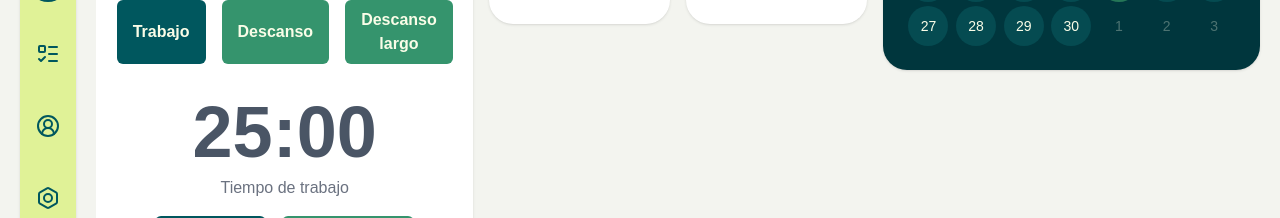
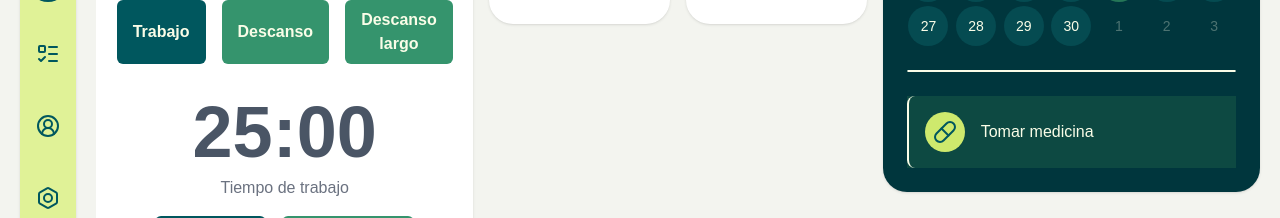
Before and after one commit to sermarmar/task-build-app, a React (Vite) app: page /home in a window 1280 px wide. Shown: the part 306-524 px from the top of the page. Built offline with nearby package versions, Linux system fonts and the light colour scheme; no server answers; the database is empty; sample sign-in values are in the browser's storage.

Commit message:
feat: agregar soporte para selección de fecha en el componente Calendar y mejorar CalendarBoard con nuevos estilos y funcionalidad de checkbox

```diff
--- a/src/app/components/template/calendar/Calendar.tsx
+++ b/src/app/components/template/calendar/Calendar.tsx
@@ -2,8 +2,11 @@ import { ChevronLeft, ChevronRight } from "lucide-react";
 import { useState } from "react";
 import partyDaysData from '../../../shared/diasFestivos.json';
 
+interface CalendarProps {
+    selectDate?: (date: Date) => void;
+}
 
-export const Calendar = () => {
+export const Calendar: React.FC<CalendarProps> = ({ selectDate }) => {
 
     const today = new Date();
     const [currentMonth, setCurrentMonth] = useState(today.getMonth());
--- a/src/app/features/calendar/CalendarBoard.tsx
+++ b/src/app/features/calendar/CalendarBoard.tsx
@@ -1,10 +1,22 @@
+import { Pill } from "lucide-react";
 import { Calendar } from "../../components/template/calendar/Calendar";
-import { Card } from "../../components/ux/Card";
+import { Card, CardBody } from "../../components/ux/Card";
+import { Checkbox } from "../../components/ux/Checkbox";
 
 export const CalendarBoard: React.FC = () => {
     return (
         <Card color="bg-primary-950 text-tertiary-50">
             <Calendar />
+            <hr className="border-tertiary-50 border-1 rounded-full my-6" />
+            <CardBody className="flex items-center justify-between bg-secondary-700/45 border-tertiary-200">
+                <div className=" flex gap-4 items-center p-4 rounded-lg border-l-2 ">
+                    <span className="bg-tertiary-300 text-primary-900 w-10 h-10 flex items-center justify-center rounded-full">
+                        <Pill />
+                    </span>
+                    <h3 className="text-md font-medium">Tomar medicina</h3>
+                </div>
+                {/* Add checkbox */}
+            </CardBody>
         </Card>
     );
 };
```
